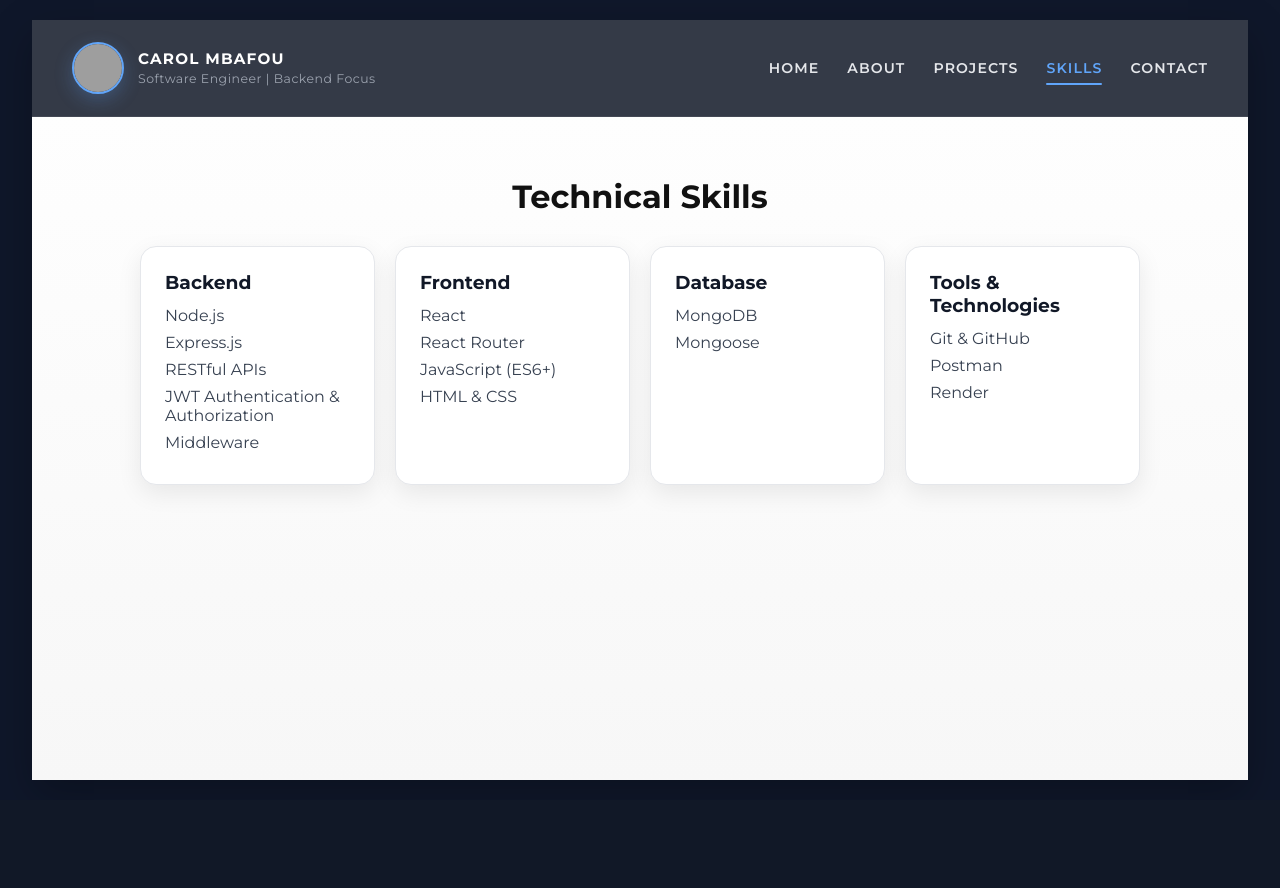
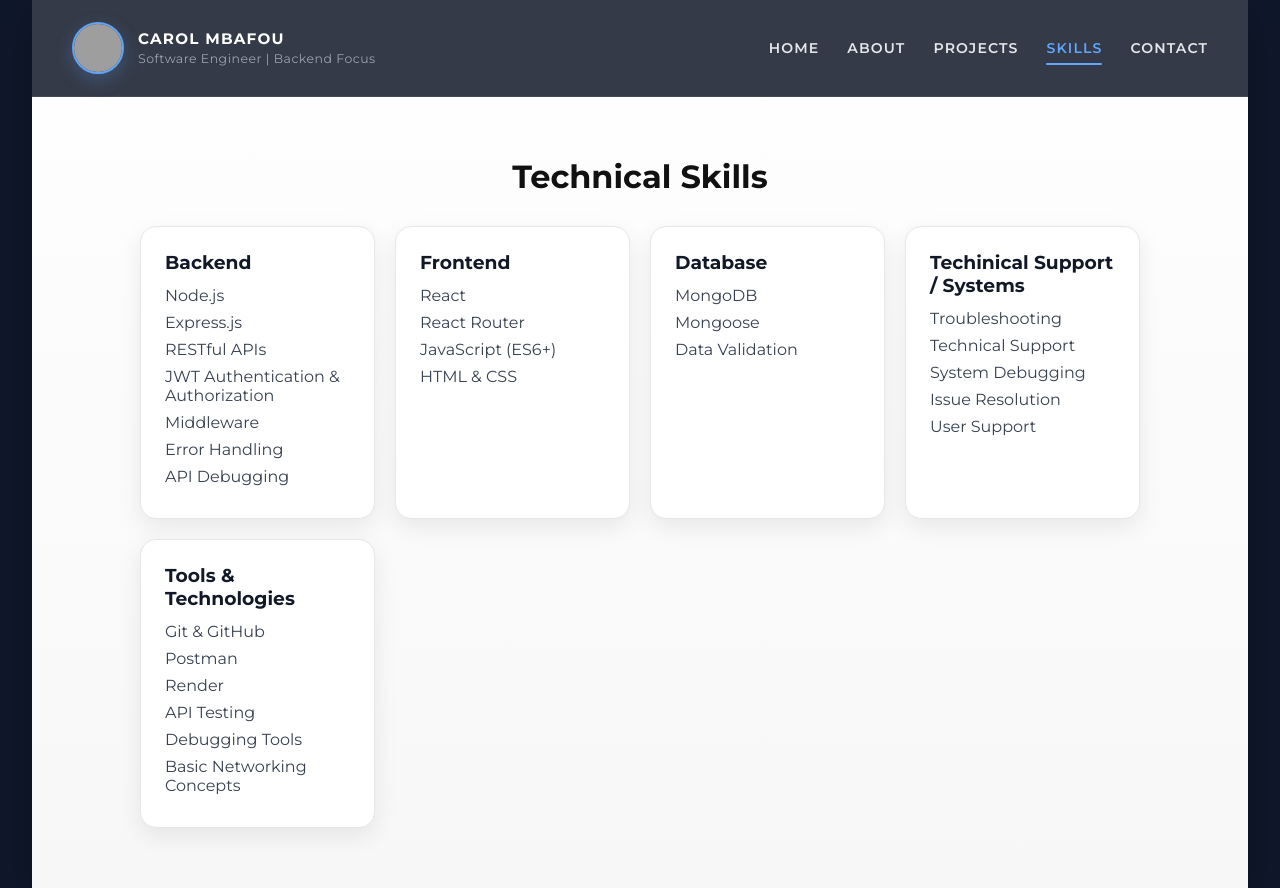
Before and after one commit to mbafousu/Portfolio, a React app: page /skills in a window 1280 px wide. Before the commit the page ends 800 px from the top, so only its background shows below. Built offline with nearby package versions, Linux system fonts and the light colour scheme; grey boxes are pictures that could not be loaded; the HTML template or start-up script is replaced by a standard one.

Commit message:
feat: update technical skills to include troubleshooting and system support

```diff
--- a/src/components/Hero.jsx
+++ b/src/components/Hero.jsx
@@ -33,10 +33,12 @@ export default function Hero() {
       <div className="hero-right">
         <div className="hero-card">
           <h3>Core Expertise</h3>
+          <p>Troubleshooting & Issue Resolution</p>
+          <p>Technical Support & User Assistance</p>
           <p>Backend Development (Node.js, Express)</p>
           <p>RESTful APIs Design & Integration</p>
-          <p>Authentication & Authorization (JWT)</p>
-          <p>Full-Stack MERN Applications</p>
+          <p>System Debugging & Error Handling</p>
+          <p>Data Accuracy & Workflow Management</p>
         </div>
       </div>
     </section>
--- a/src/pages/Skills.jsx
+++ b/src/pages/Skills.jsx
@@ -13,6 +13,8 @@ export default function Skills() {
             <li>RESTful APIs</li>
             <li>JWT Authentication & Authorization</li>
             <li>Middleware</li>
+            <li>Error Handling</li>
+            <li>API Debugging</li>
           </ul>
         </div>
 
@@ -31,6 +33,19 @@ export default function Skills() {
           <ul>
             <li>MongoDB</li>
             <li>Mongoose</li>
+            <li>Data Validation</li>
+          </ul>
+        </div>
+
+
+        <div className="skill-group">
+          <h3>Techinical Support / Systems</h3>
+          <ul>
+            <li>Troubleshooting</li>
+            <li>Technical Support</li>
+            <li>System Debugging</li>
+            <li>Issue Resolution</li>
+            <li>User Support</li>
           </ul>
         </div>
 
@@ -40,6 +55,10 @@ export default function Skills() {
             <li>Git & GitHub</li>
             <li>Postman</li>
             <li>Render</li>
+            <li>API Testing</li>
+            <li>Debugging Tools</li>
+            <li>Basic Networking Concepts</li>
+
           </ul>
         </div>
 
```
